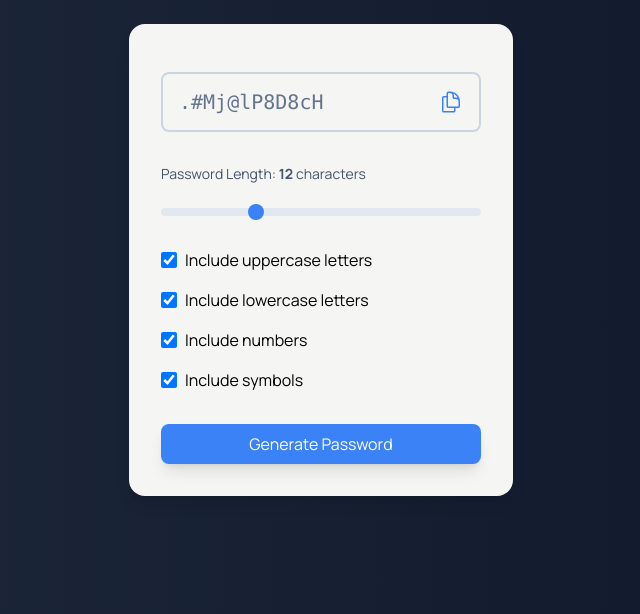
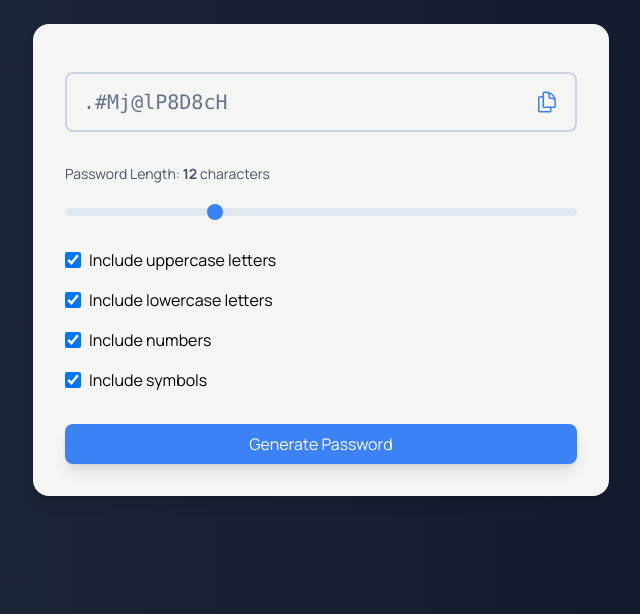
Before and after one commit to costin-georgescu/portfolio-website, a website: page password-generator/index.html in a window 1280 px wide. Shown: the part 186-800 px from the top of the page, without its empty margins (319-959 px from the left). Drawn offline with Linux system fonts and the light colour scheme.

Commit message:
Updating responsive design.

```diff
--- a/password-generator/index.html
+++ b/password-generator/index.html
@@ -17,7 +17,7 @@
       Instantly Create Secure Passwords
     </h1>
     <form
-      class="bg-stone-100 p-4 sm:p-8 rounded-2xl shadow-lg w-11/12 min-w-[350px] sm:w-96 max-w-md mx-auto flex flex-col gap-4 transition-shadow duration-300 hover:shadow-2xl"
+      class="bg-stone-100 p-4 sm:p-8 rounded-2xl shadow-lg w-11/12 min-w-[350px] sm:w-full sm:max-w-xl mx-auto flex flex-col gap-4 transition-shadow duration-300 hover:shadow-2xl"
       role="search"
     >
       <output
```
Also changed, not shown: password-generator/output.css.
